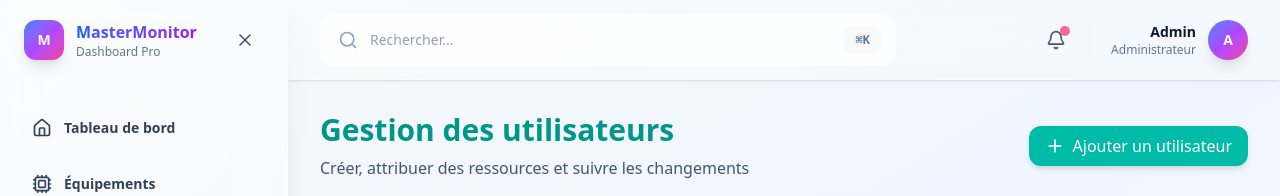
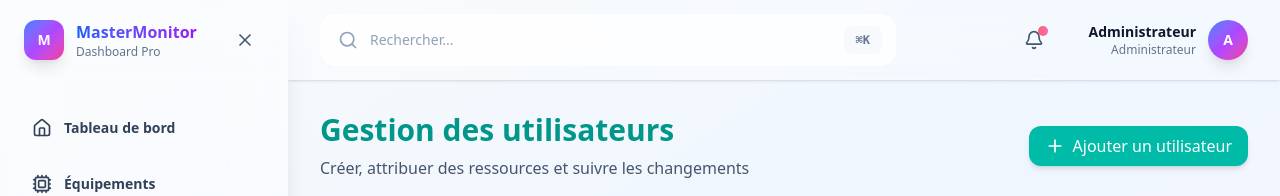
Before and after one commit to Halid13/MasterMonitor, a Next.js app: page /users in a window 1280 px wide. Shown: the top 196 px of the page. Built offline with nearby package versions, Linux system fonts and the light colour scheme.

Commit message:
add the admin name on the dashboard

```diff
--- a/src/components/MainLayout.tsx
+++ b/src/components/MainLayout.tsx
@@ -1,6 +1,6 @@
 'use client';
 
-import { ReactNode, useState } from 'react';
+import { ReactNode, useEffect, useState } from 'react';
 import { useRouter, usePathname } from 'next/navigation';
 import { Menu, X, Bell, LogOut, Settings, Search, Home, Zap, Users, Globe, Cpu, Ticket } from 'lucide-react';
 
@@ -15,6 +15,17 @@ export const MainLayout = ({ children }: LayoutProps) => {
   const [hoveredItem, setHoveredItem] = useState<string | null>(null);
   const [showLogoutConfirm, setShowLogoutConfirm] = useState(false);
   const [isLoggingOut, setIsLoggingOut] = useState(false);
+  const [adminName, setAdminName] = useState<string>('Administrateur');
+
+  useEffect(() => {
+    const cookie = document.cookie
+      .split('; ')
+      .find((row) => row.startsWith('mm_user='));
+    if (cookie) {
+      const value = decodeURIComponent(cookie.split('=')[1] || '');
+      if (value) setAdminName(value);
+    }
+  }, []);
 
   const handleLogout = async () => {
     setIsLoggingOut(true);
@@ -160,7 +171,7 @@ export const MainLayout = ({ children }: LayoutProps) => {
             {/* Profile */}
             <div className="flex items-center gap-3 pl-4 border-l border-white/20 group cursor-pointer">
               <div className="text-right">
-                <p className="text-sm font-bold text-slate-900">Admin</p>
+                <p className="text-sm font-bold text-slate-900">{adminName}</p>
                 <p className="text-xs text-slate-500">Administrateur</p>
               </div>
               <div className="h-10 w-10 rounded-full bg-gradient-to-br from-blue-500 via-purple-500 to-pink-500 flex items-center justify-center text-white font-semibold text-sm transform group-hover:scale-110 group-hover:rotate-12 transition-transform duration-300 shadow-lg">
```
